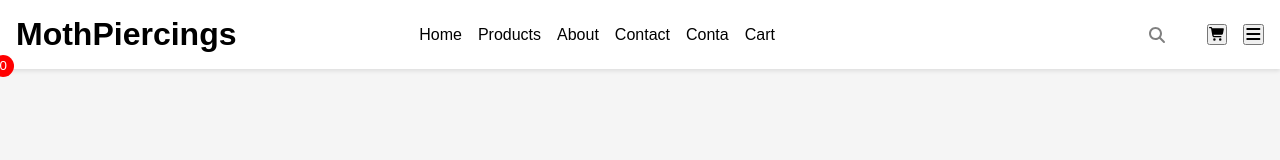
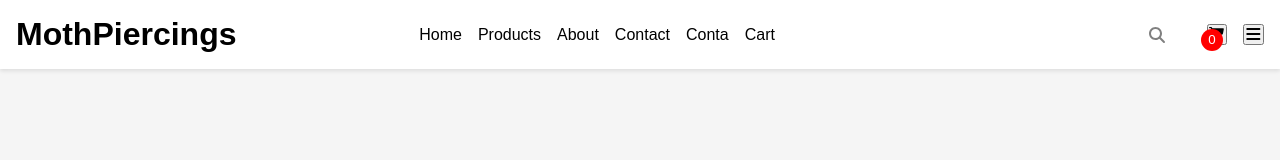
Before and after one commit to maydreadful/moth-piercings, a React (Create React App) app: page / in a window 1280 px wide. Shown: the top 160 px of the page. Built offline with nearby package versions, Linux system fonts and the light colour scheme.

Commit message:
alterações no css

```diff
--- a/src/App.js
+++ b/src/App.js
@@ -8,9 +8,11 @@ function App() {
     <Router>
       <div className="App">
         <div className="nav">
+          <div className="inner-content">
           <h1 className="logo">
             Moth<span>Piercings</span>
           </h1>
+
           <nav>
             <ul>
               <li>
@@ -35,6 +37,7 @@ function App() {
             </ul>
           </nav>
 
+
           <div className="navs-icon-container">
             <div className="search-input-container">
               <input type="search" />
@@ -49,6 +52,8 @@ function App() {
             </button>
           </div>
         </div>
+
+      </div>
       </div>
     </Router>
   );
--- a/src/index.css
+++ b/src/index.css
@@ -25,14 +25,12 @@ a {
   color: inherit;
 }
 
-.nav{
+.nav {
   background-color: var(--secondary-color);
   padding: 1rem;
   position: sticky;
   top: 0;
   left: 0;
-  display: flex;
-  justify-content: space-between;
   align-items: center;
   box-shadow: 0 2px 4px rgba(0, 0, 0, 0.1);
   z-index: 1;
@@ -71,7 +69,7 @@ nav ul {
   height: 1rem;
 }
 
-.nav-icon-container  .shopping-cart {
+.navs-icon-container  .shopping-cart {
   position: relative;
 
 }
```
